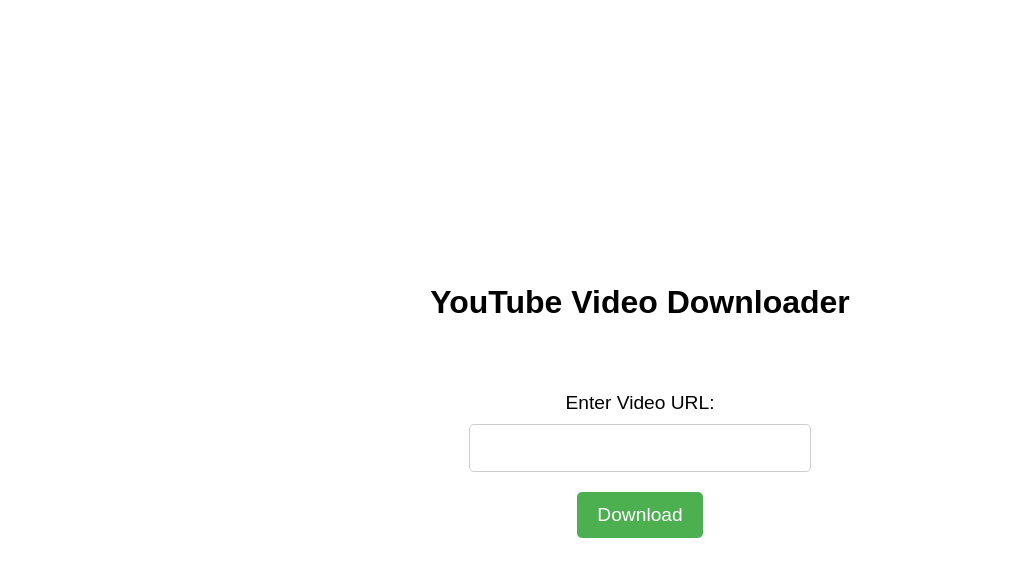
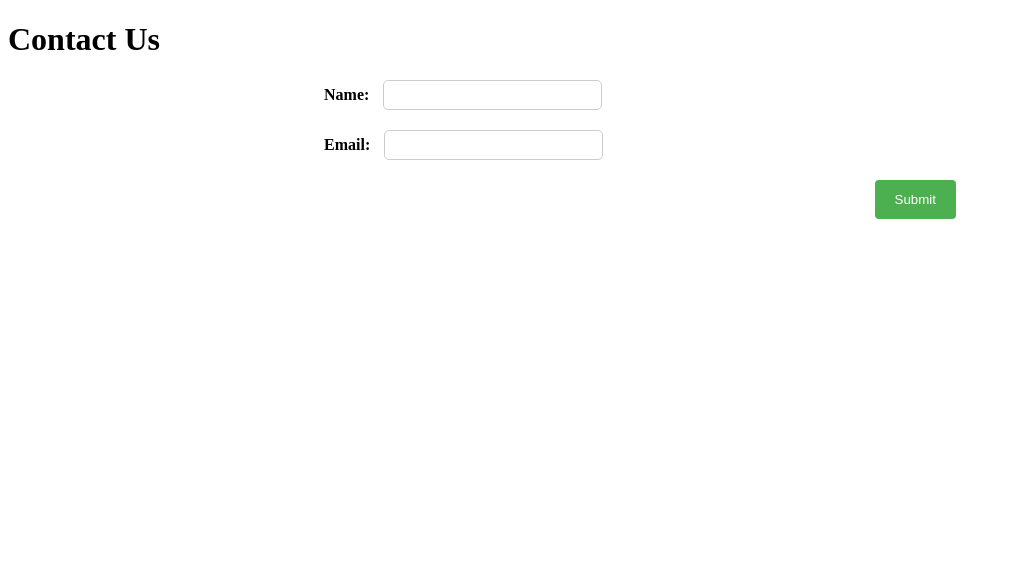
Before and after one commit to Siddwap/sd-yt-dl2, a plain HTML site: page templates/index.html in a window 1280 px wide. Shown: the whole page, without its empty margins (0-1010 px from the left). Drawn offline with Linux system fonts and the light colour scheme.

Commit message:
Update index.html

```diff
--- a/templates/index.html
+++ b/templates/index.html
@@ -1,33 +1,64 @@
 <!DOCTYPE html>
+<html>
+<head>
+  <title>My Form</title>
+  <style>
+    /* CSS styles go here */
+    form {
+        width: 50%;
+        margin: auto;
+    }
 
-<html>
+    label {
+        font-weight: bold;
+        margin-right: 10px;
+    }
 
-<head>
+    input[type="text"], input[type="email"] {
+        padding: 5px;
+        font-size: 16px;
+        margin-bottom: 20px;
+        border-radius: 5px;
+        border: 1px solid #ccc;
+    }
 
-    <link rel="stylesheet" type="text/css" href="styles.css">
+    input[type="submit"] {
+        background-color: #4CAF50;
+        color: white;
+        padding: 12px 20px;
+        border: none;
+        border-radius: 4px;
+        cursor: pointer;
+        float: right;
+    }
+  </style>
+</head>
+<body>
+  <h1>Contact Us</h1>
+  <form id="form" action="submitForm" method="post">
+    <label for="name">Name:</label>
+    <input type="text" id="name" name="name">
+    <br>
+    <label for="email">Email:</label>
+    <input type="email" id="email" name="email">
+    <br>
+    <input type="submit" value="Submit">
+  </form>
+  <script>
+    // add event listener for form submission
+    document.getElementById("form").addEventListener("submit", function(event) {
+      event.preventDefault(); // prevent the form from submitting
 
-    <title>YouTube Video Downloader</title>
+      // get the values from the form fields
+      var name = document.getElementById("name").value;
+      var email = document.getElementById("email").value;
 
-</head>
-
-<body>
-
-    <div class="container">
-
-        <h1>YouTube Video Downloader</h1>
-
-        <form action="/download" method="post">
-
-            <label for="video_url">Enter Video URL:</label>
-
-            <input type="text" id="video_url" name="video_url" required>
-
-            <button type="submit" id="download-btn">Download</button>
-
-        </form>
-
-    </div>
-
+      // make a POST request to a Python script to convert the form to a PDF
+      fetch("/convert-to-pdf", {
+        method: "POST",
+        body: JSON.stringify({name: name, email: email})
+      });
+    });
+  </script>
 </body>
-
 </html>
```
